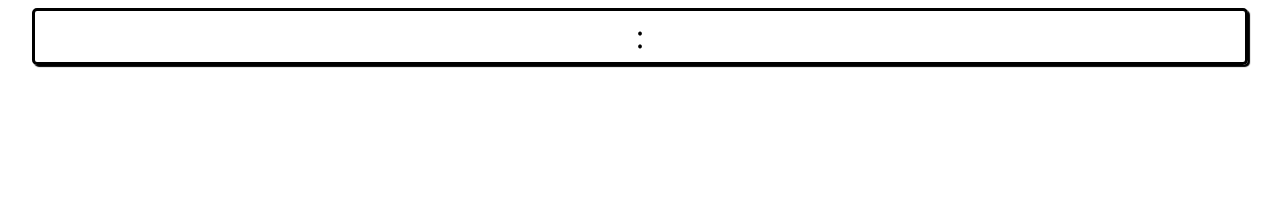
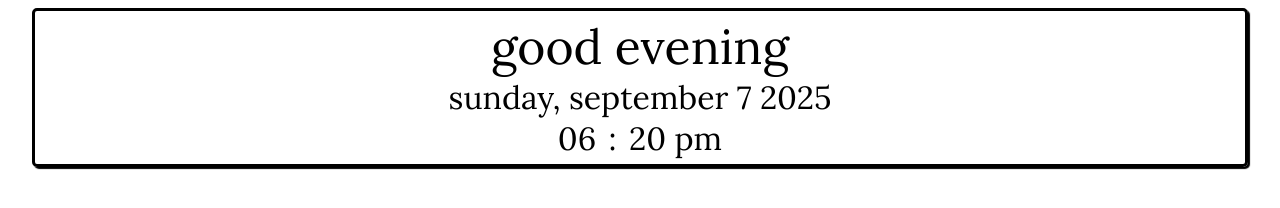
Before and after one commit to emilia-ozan/emilia-ozan.github.io, a plain HTML site: page index.html in a window 1280 px wide. Drawn offline with Linux system fonts and the light colour scheme.

Commit message:
Update index.html

```diff
--- a/index.html
+++ b/index.html
@@ -81,14 +81,14 @@
       } else if (hrs >= 17 && hrs <= 24) {
         greet = "Good Evening " + name;
       }
-      document.getElementById("greet").innerHTML = greet;
+      document.getElementById("greet").innerHTML = greet.toLowerCase();
     }
 
     function displayDate(today) {
-      const days = ["Sunday", "Monday", "Tuesday", "Wednesday", "Thursday", "Friday", "Saturday"];
+      const days = ["sunday", "monday", "tuesday", "wednesday", "thursday", "friday", "saturday"];
       const monthNames = [
-        "January", "February", "March", "April", "May", "June",
-        "July", "August", "September", "October", "November", "December"
+        "january", "february", "march", "april", "may", "june",
+        "july", "august", "september", "october", "november", "december"
       ];
 
       const dayName = days[today.getDay()];
@@ -100,7 +100,7 @@
 
     function displayClock(today) {
       const hour = padZeros(twelveHour(today.getHours()));
-      const minutes = padZeros(today.getMinutes()));
+      const minutes = padZeros(today.getMinutes());
       const ampm = today.getHours() >= 12 ? "pm" : "am";
 
       document.getElementById("hour").innerHTML = hour;
```
